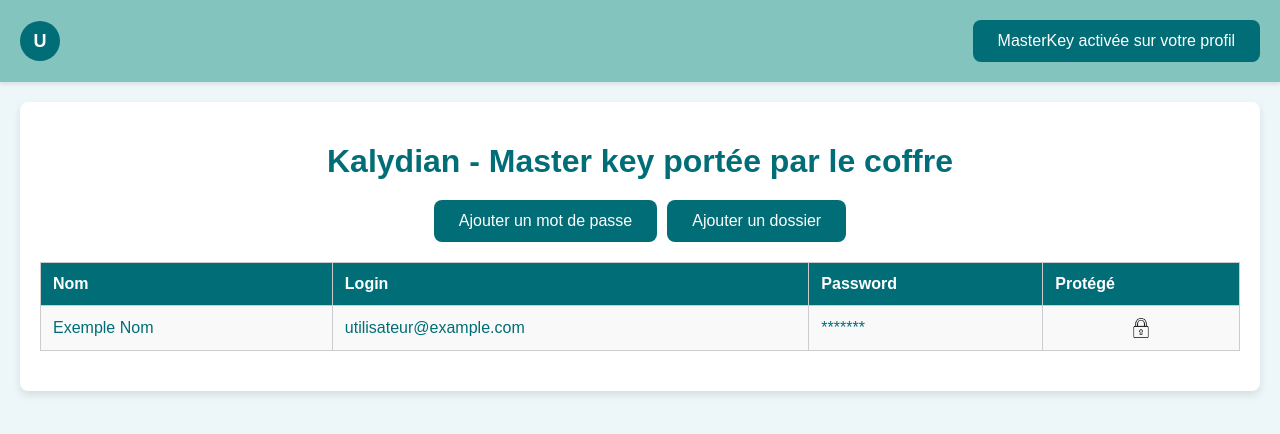
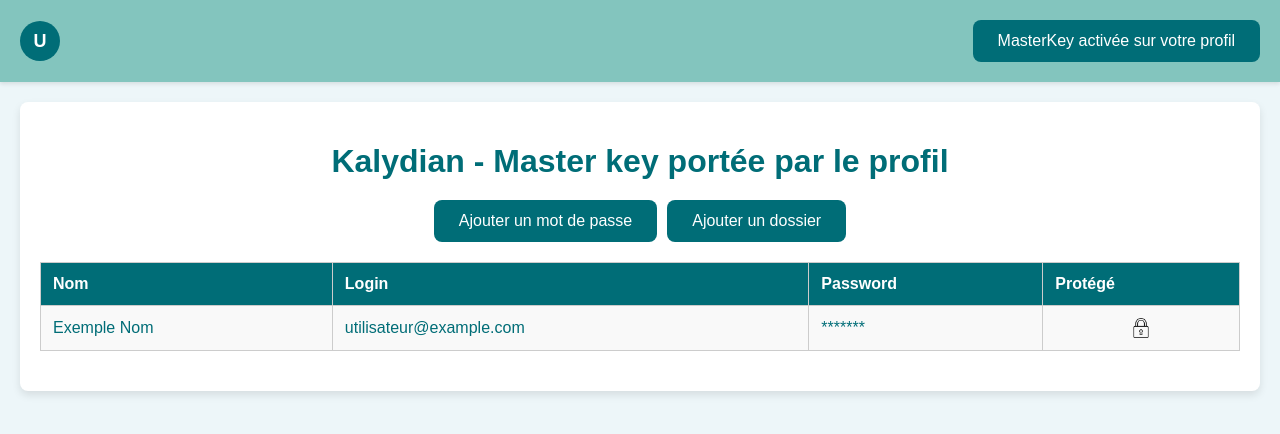
Before and after one commit to celinebaulu/masterkey, a plain HTML site: page solution2.html in a window 1280 px wide. Drawn offline with Linux system fonts and the light colour scheme.

Commit message:
update-sol2

```diff
--- a/solution2.html
+++ b/solution2.html
@@ -18,7 +18,7 @@
 
     <!-- Contenu principal -->
     <div class="container">
-        <h1>Kalydian - Master key portée par le coffre</h1>
+        <h1>Kalydian - Master key portée par le profil</h1>
 
         <!-- Boutons d'ajout -->
         <div class="actions">
```
